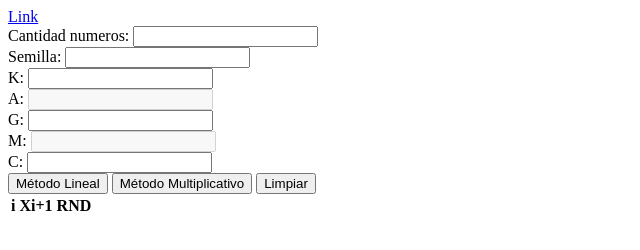
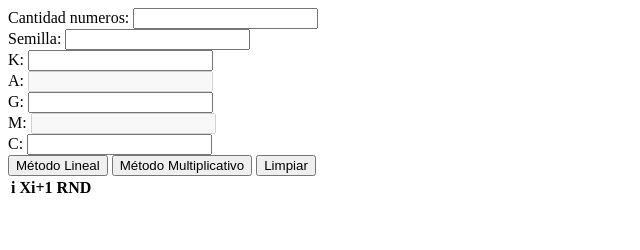
Before and after one commit to tomasDelizia/TP1-Simulacion, a website: page index.html in a window 1280 px wide. Shown: the whole page, without its empty margins (0-640 px from the left). Drawn offline with Linux system fonts and the light colour scheme.

Commit message:
1 file modified

```diff
--- a/index.html
+++ b/index.html
@@ -1,5 +1,4 @@
 <div id="app"></div>
-<a href="graph.html">Link</a>
 <div class="input-group mb-3">
     <label for="txtMuestra">Cantidad numeros:</label>
     <input type="number" id="txtMuestra" name="txtMuestra"><br>
```
